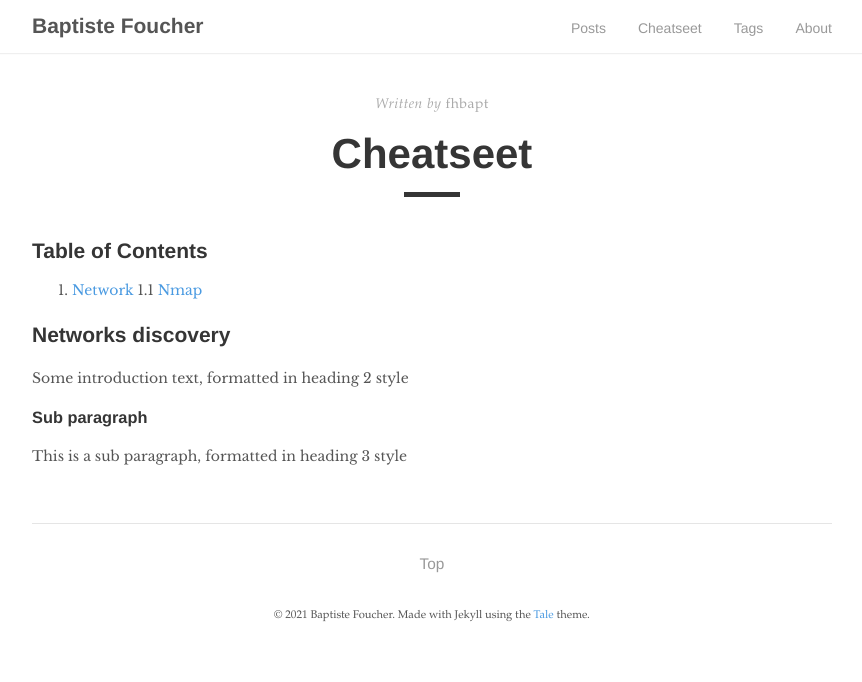
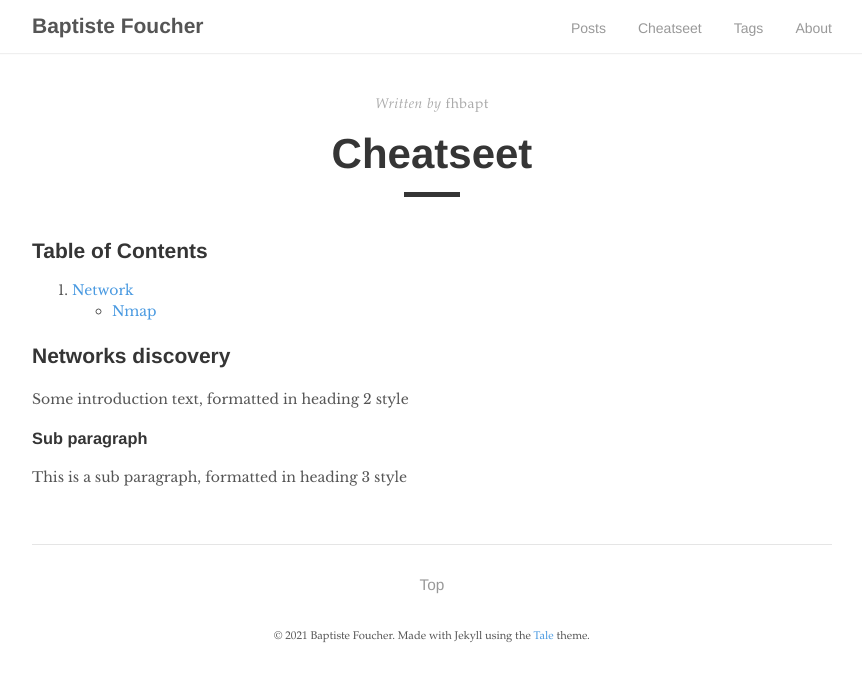
Before and after one commit to fhbapt/fhbapt.github.io, a Jekyll site: the page built from _pages/cheatseet.md, in a window 1280 px wide. Shown: the top 682 px of the page, without its empty margins (208-1070 px from the left). Built offline with Jekyll 4.4.1, drawn with Linux system fonts in a browser that asks for light colours.

Commit message:
Update cheatseet.md

```diff
--- a/_pages/cheatseet.md
+++ b/_pages/cheatseet.md
@@ -8,8 +8,7 @@ permalink: /cheatseet/
 ## Table of Contents
 
 1. [Network](#network)
-    1.1 [Nmap](#nmap)
-
+    * [Nmap](#nmap)
 
 ## Networks discovery <a name="network"></a>
 Some introduction text, formatted in heading 2 style
```
